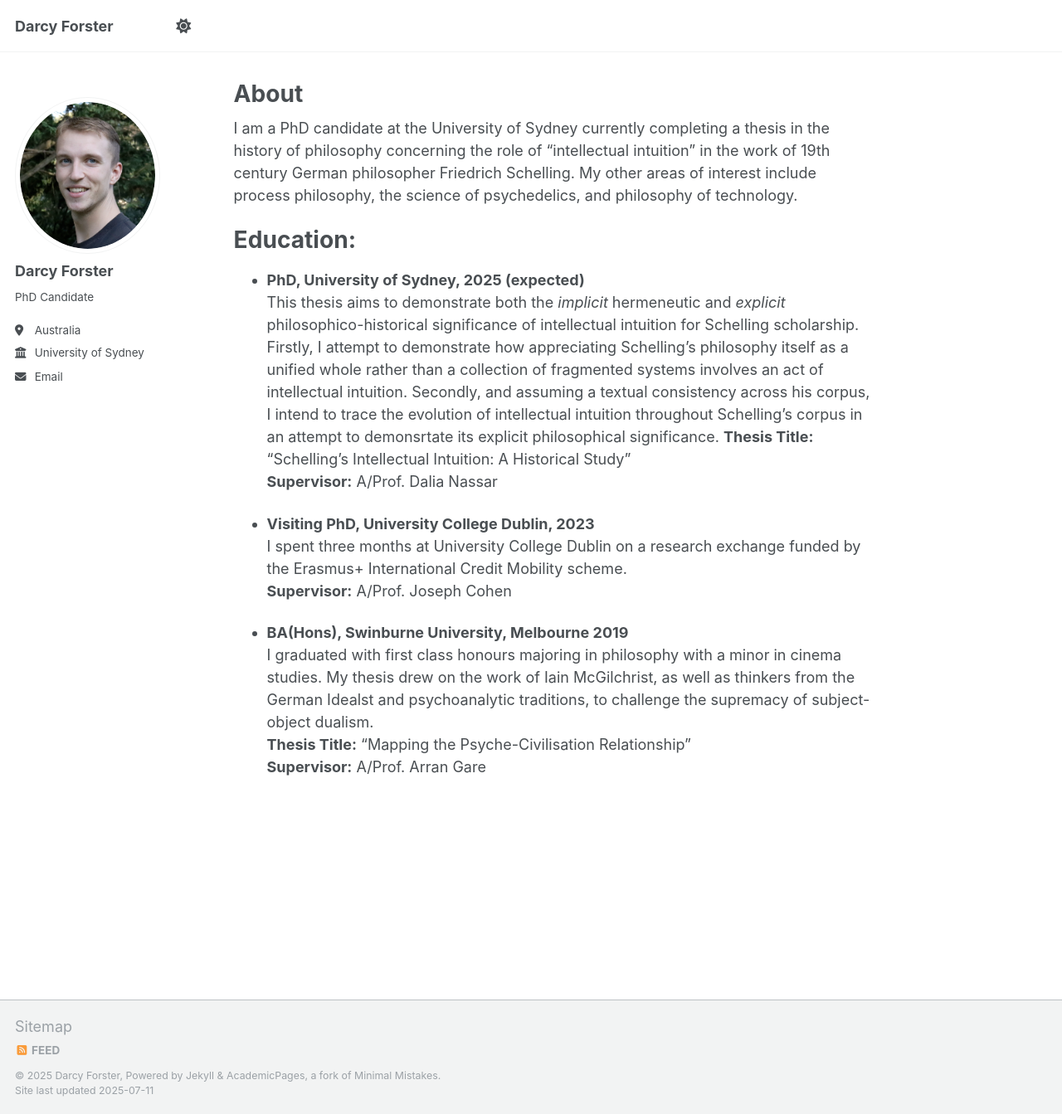
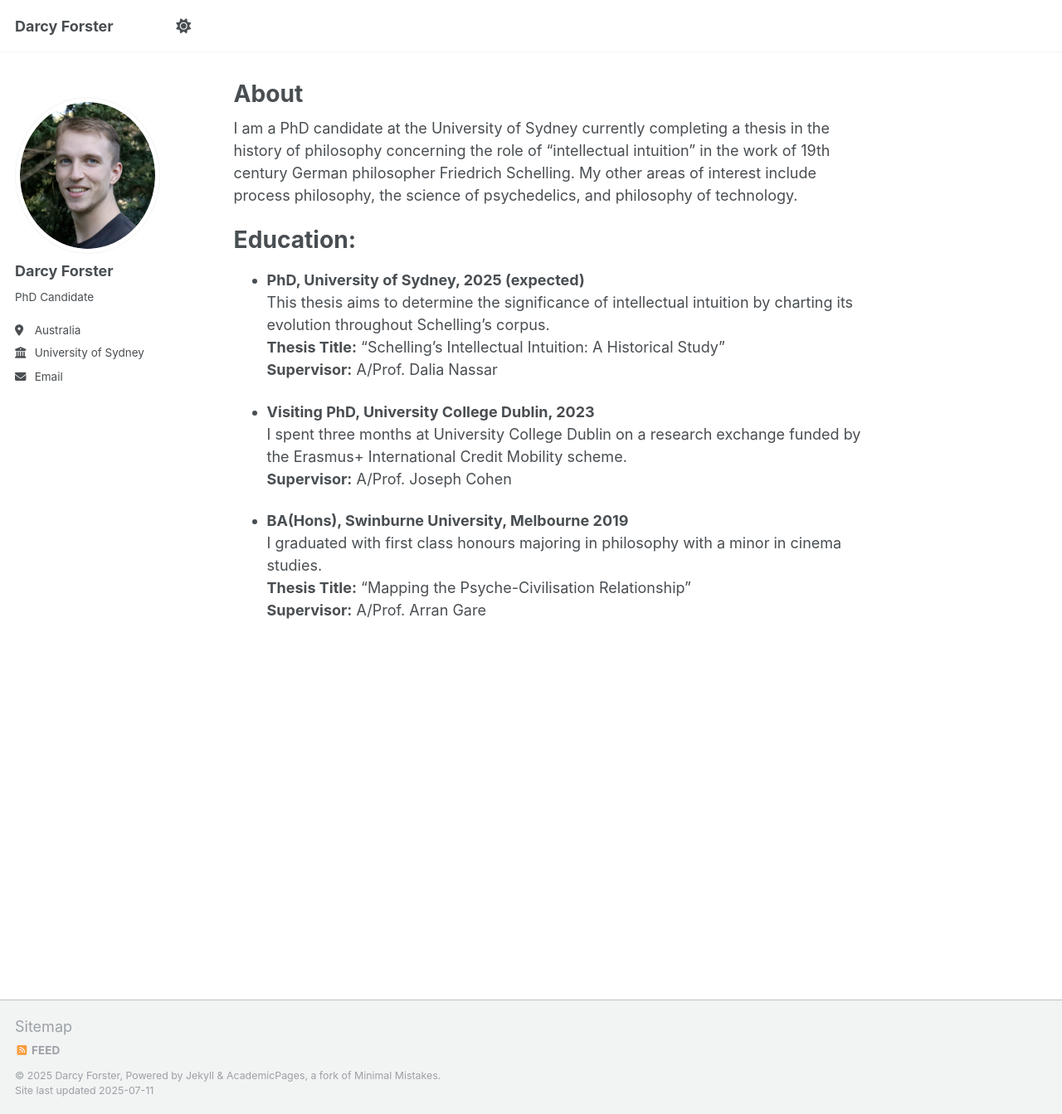
Before and after one commit to darcyforster/academic-pages, a Jekyll site: the page built from _pages/about.md, in a window 1280 px wide and 1343 px high. Shown: the whole window at 83% size. Built offline with Jekyll 4.4.1, drawn with Linux system fonts in a browser that asks for light colours; a script that is not in the unit is left out.

Commit message:
Update about.md

```diff
--- a/_pages/about.md
+++ b/_pages/about.md
@@ -11,7 +11,7 @@ I am a PhD candidate at the University of Sydney currently completing a thesis i
 Education:
 ======
 * **PhD, University of Sydney, 2025 (expected)**\
-This thesis aims to demonstrate both the *implicit* hermeneutic and *explicit* philosophico-historical significance of intellectual intuition for Schelling scholarship. Firstly, I attempt to demonstrate how appreciating Schelling's philosophy itself as a unified whole rather than a collection of fragmented systems involves an act of intellectual intuition. Secondly, and assuming a textual consistency across his corpus, I intend to trace the evolution of intellectual intuition throughout Schelling's corpus in an attempt to demonsrtate its explicit philosophical significance.
+This thesis aims to determine the significance of intellectual intuition by charting its evolution throughout Schelling's corpus.\
   **Thesis Title:** "Schelling's Intellectual Intuition: A Historical Study"\
   **Supervisor:** A/Prof. Dalia Nassar
 
@@ -20,6 +20,6 @@ I spent three months at University College Dublin on a research exchange funded
   **Supervisor:** A/Prof. Joseph Cohen
 
 * **BA(Hons), Swinburne University, Melbourne 2019**\
-I graduated with first class honours majoring in philosophy with a minor in cinema studies. My thesis drew on the work of Iain McGilchrist, as well as thinkers from the German Idealst and psychoanalytic traditions, to challenge the supremacy of subject-object dualism.\
+I graduated with first class honours majoring in philosophy with a minor in cinema studies.\
   **Thesis Title:** "Mapping the Psyche-Civilisation Relationship"\
   **Supervisor:** A/Prof. Arran Gare
```
